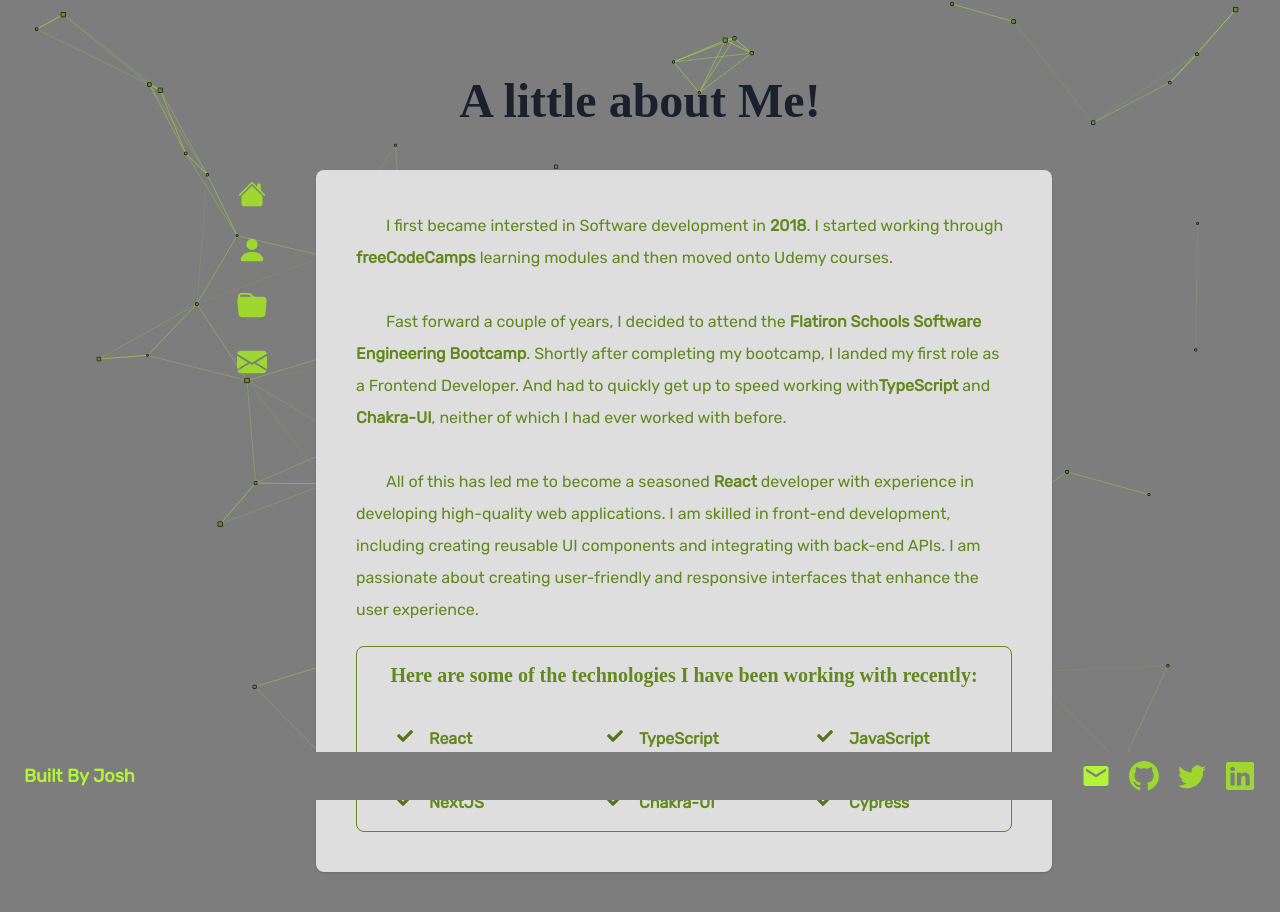
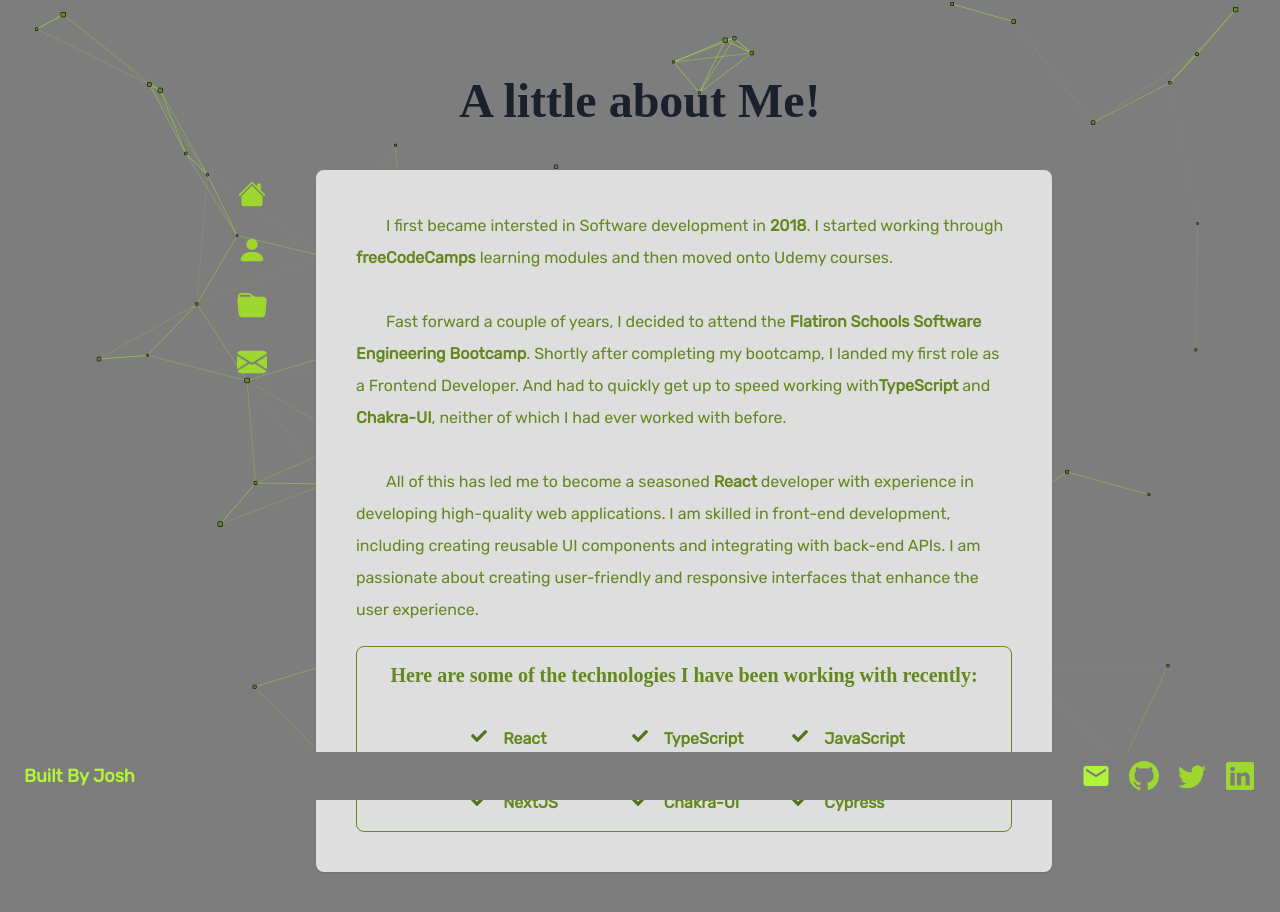
Before and after one commit to builtbyjosh/builtbyjosh-next-portfolio, a Next.js app: page /about in a window 1280 px wide. Shown: the top 912 px of the page. Built offline with nearby package versions, Linux system fonts and the light colour scheme; a web font is replaced by a local one.

Commit message:
grid layout changes

```diff
--- a/pages/about/index.js
+++ b/pages/about/index.js
@@ -7,6 +7,7 @@ import {
   Container,
   Heading,
   Icon,
+  Center,
 } from "@chakra-ui/react";
 import { FaCheck } from "react-icons/fa";
 
@@ -63,7 +64,8 @@ const AboutMe = () => {
             </Heading>
 
             <Container maxW={"6xl"} mt={10}>
-              <SimpleGrid columns={{ base: 2, sm: 3 }} spacing={10}>
+              <Center>
+                <SimpleGrid columns={{ base: 1, sm: 2, md: 3 }} spacing={10}>
                   {skillList.map((skill, index) => (
                     <Stack direction={"row"} key={index} align={"top"}>
                       <Box color={"primary.600"} px={2}>
@@ -74,6 +76,7 @@ const AboutMe = () => {
                     </Stack>
                   ))}
                 </SimpleGrid>
+              </Center>
             </Container>
           </Box>
         </Stack>
```
Lines whose indentation alone changed are shown as unchanged.
